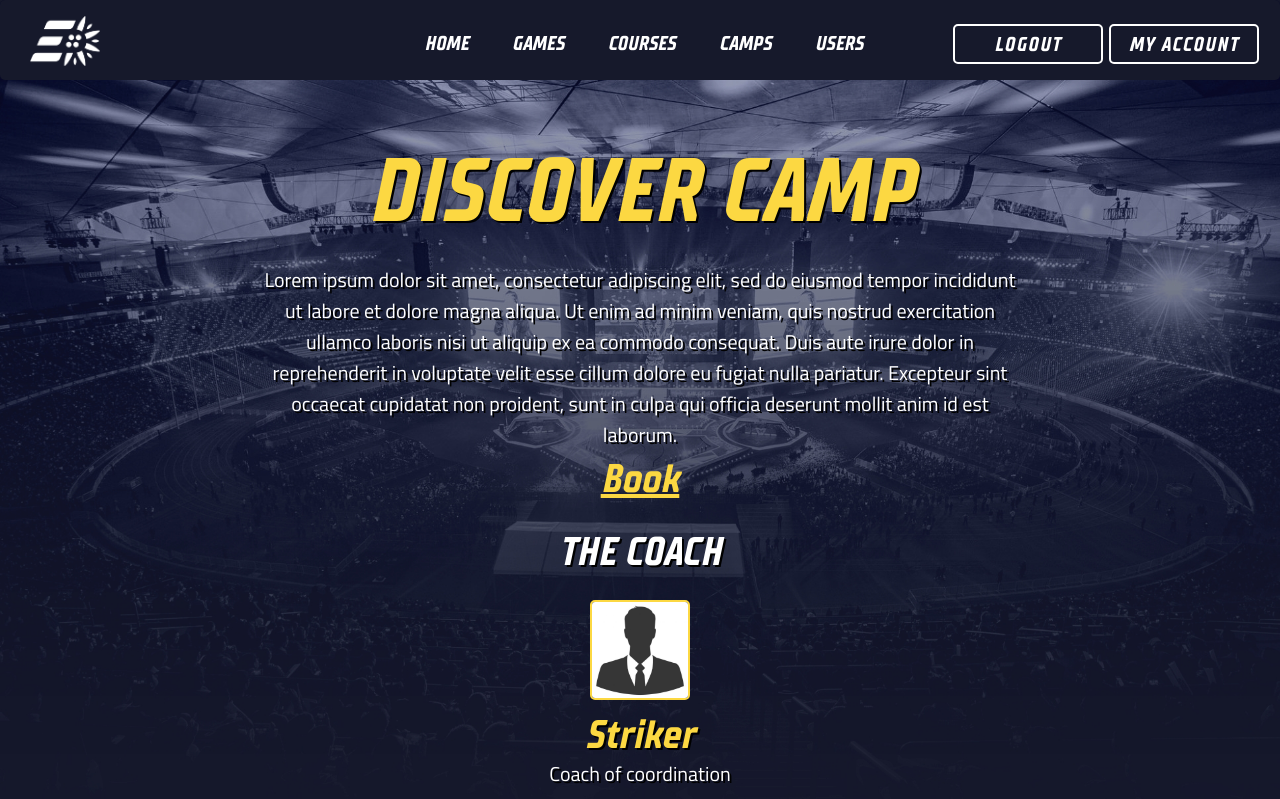
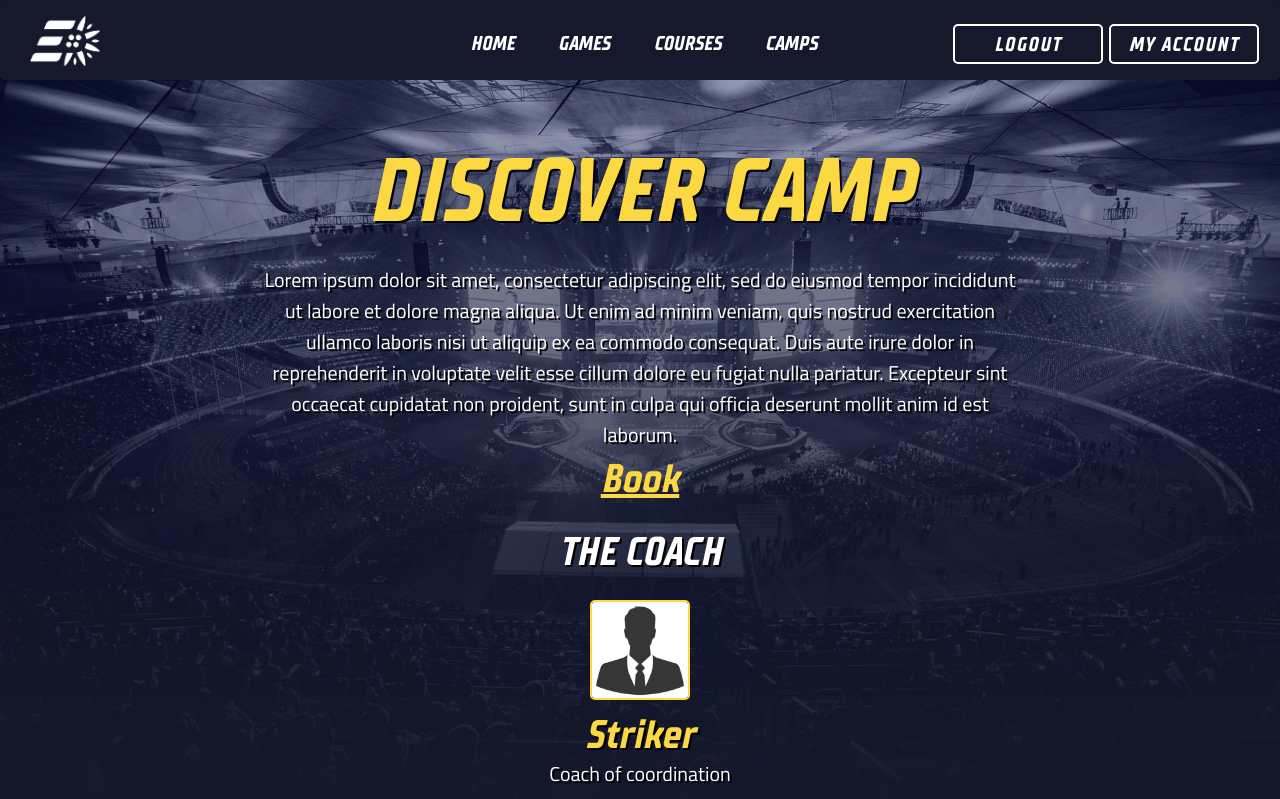
Before and after one commit to esig-ge/weba-2021-lucas-mdrdn, a Django app: page /camps/ in a window 1280 px wide. Shown: the top 799 px of the page. Run offline with Django 3.2, Linux system fonts and the light colour scheme; the visitor is signed in with stand-in values (Sample User, id 1).

Commit message:
suppression onglet users

```diff
--- a/Projet/EDW_Academy/apps/core/templates/base.html
+++ b/Projet/EDW_Academy/apps/core/templates/base.html
@@ -26,7 +26,7 @@
                         <li class="categories"><a href="{% url 'games' %}">GAMES</a></li>
                         <li class="categories"><a href="{% url 'courses' %}">COURSES</a></li>
                         <li class="categories"><a href="{% url 'camps' %}">CAMPS</a></li>
-                        <li class="categories"><a href="{% url 'users' %}">USERS</a></li>
+{#                        <li class="categories"><a href="{% url 'users' %}">USERS</a></li>#}
                         <li class="login">
                             <div onclick="location.href='{% url 'myaccount' %}';" class="buttonlog" id="button-2">
                                 <div id="slide"></div>
```
